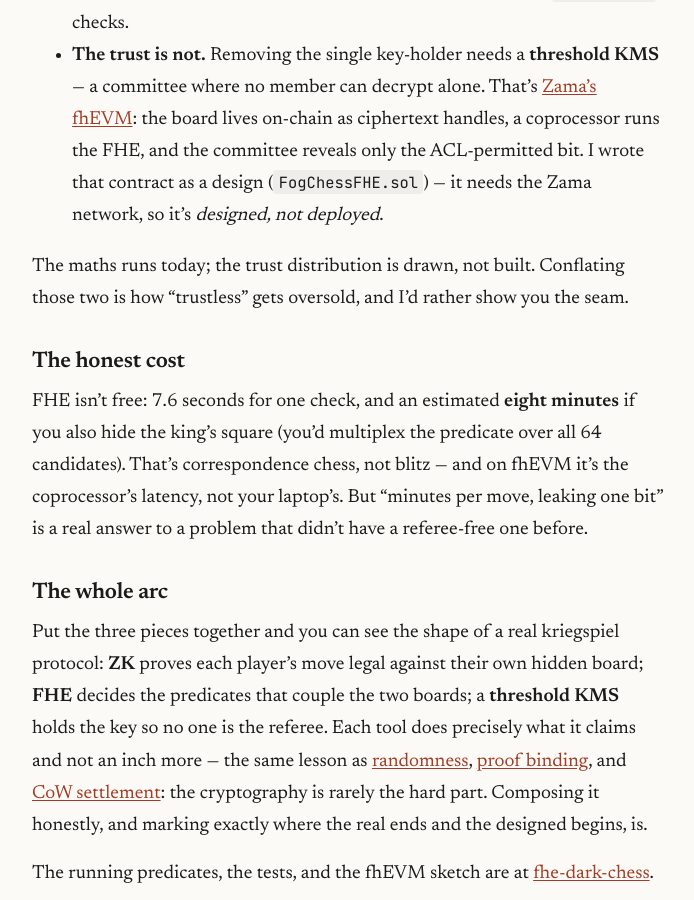
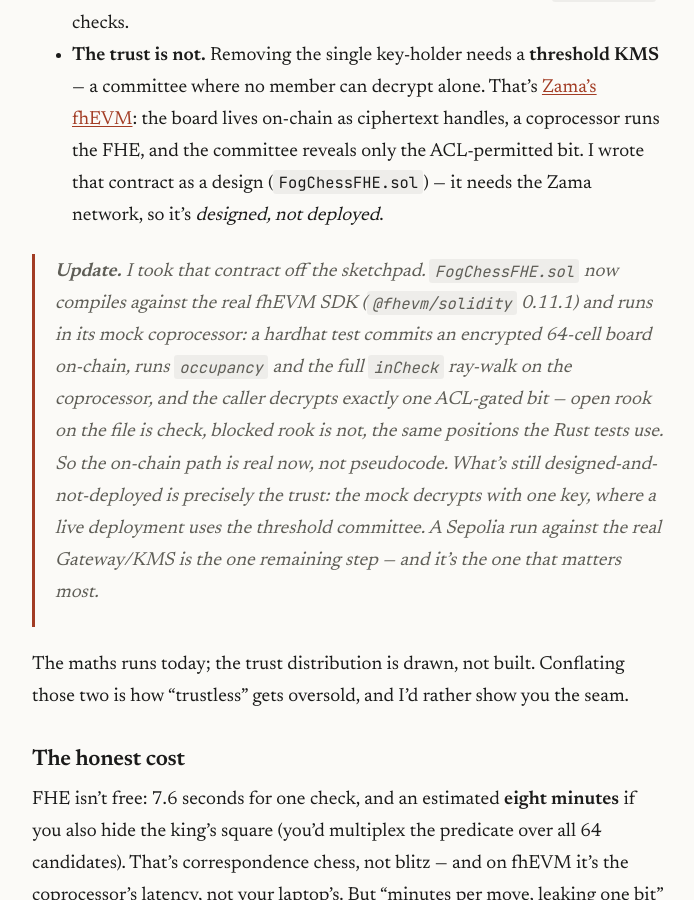
Before and after one commit to 0xSoftBoi/0xSoftBoi.github.io, a Jekyll site: the page built from _posts/2026-06-08-the-other-side-of-the-wall.md, in a window 1280 px wide and 900 px high, scrolled down 2435 px. Shown: the whole window, without its empty margins (292-986 px from the left). Built offline with Jekyll 4.4.1, drawn with Linux system fonts in a browser that asks for light colours; some of the changed text lies outside the part shown.

Commit message:
post update: the fhEVM contract now compiles + runs in the mock coprocessor
Amend "The other side of the wall" — the FogChessFHE design is no longer just a sketch:
it compiles against @fhevm/solidity 0.11.1 and runs in the hardhat mock (encrypted board
on-chain, inCheck ray-walk on the coprocessor, one ACL-gated bit decrypted). The honest
caveat stands: the mock isn't the live threshold KMS; a Sepolia deploy is the remaining
step. Keeps the writing synced to fhe-dark-chess#1.

Co-Authored-By: Claude Opus 4.8 (1M context) <noreply@anthropic.com>

```diff
--- a/_posts/2026-06-08-the-other-side-of-the-wall.md
+++ b/_posts/2026-06-08-the-other-side-of-the-wall.md
@@ -73,6 +73,8 @@ Here's the part it would be easy to oversell, so I'll be blunt. My demo encrypts
 - **The computation is referee-free.** The predicate runs on ciphertext and only the answer bit is ever revealed. That's real, and it's what `cargo test` checks.
 - **The trust is not.** Removing the single key-holder needs a **threshold KMS** — a committee where no member can decrypt alone. That's [Zama's fhEVM](https://docs.zama.ai/fhevm): the board lives on-chain as ciphertext handles, a coprocessor runs the FHE, and the committee reveals only the ACL-permitted bit. I wrote that contract as a design (`FogChessFHE.sol`) — it needs the Zama network, so it's *designed, not deployed*.
 
+> **Update.** I took that contract off the sketchpad. `FogChessFHE.sol` now compiles against the real fhEVM SDK (`@fhevm/solidity` 0.11.1) and *runs* in its mock coprocessor: a hardhat test commits an encrypted 64-cell board on-chain, runs `occupancy` and the full `inCheck` ray-walk on the coprocessor, and the caller decrypts exactly one ACL-gated bit — open rook on the file is check, blocked rook is not, the same positions the Rust tests use. So the on-chain *path* is real now, not pseudocode. What's still designed-and-not-deployed is precisely the trust: the mock decrypts with one key, where a live deployment uses the threshold committee. A Sepolia run against the real Gateway/KMS is the one remaining step — and it's the one that matters most.
+
 The maths runs today; the trust distribution is drawn, not built. Conflating those two is how "trustless" gets oversold, and I'd rather show you the seam.
 
 ## The honest cost
```
